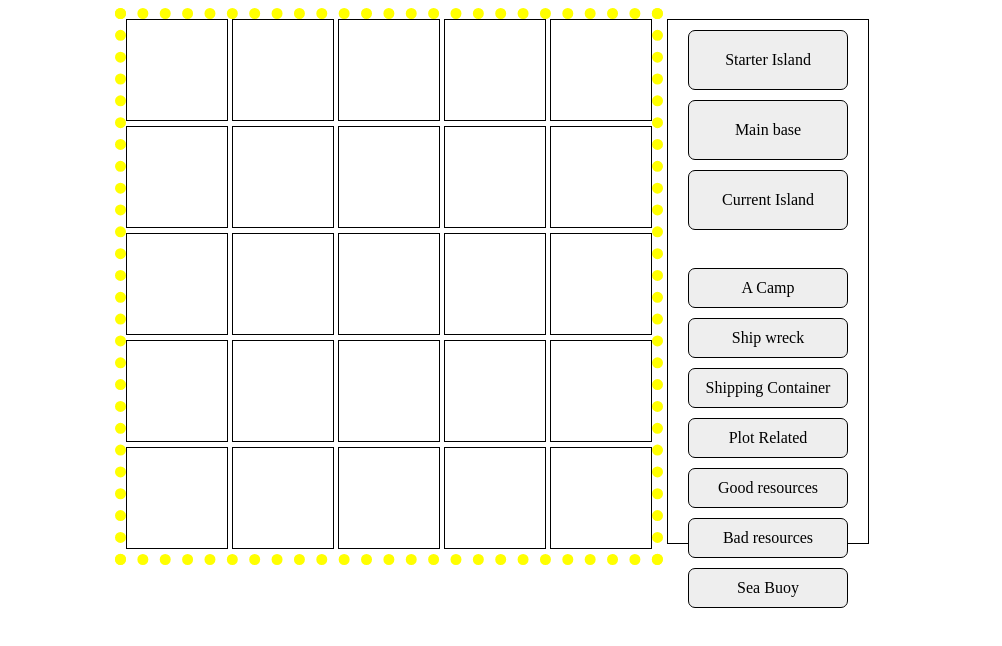
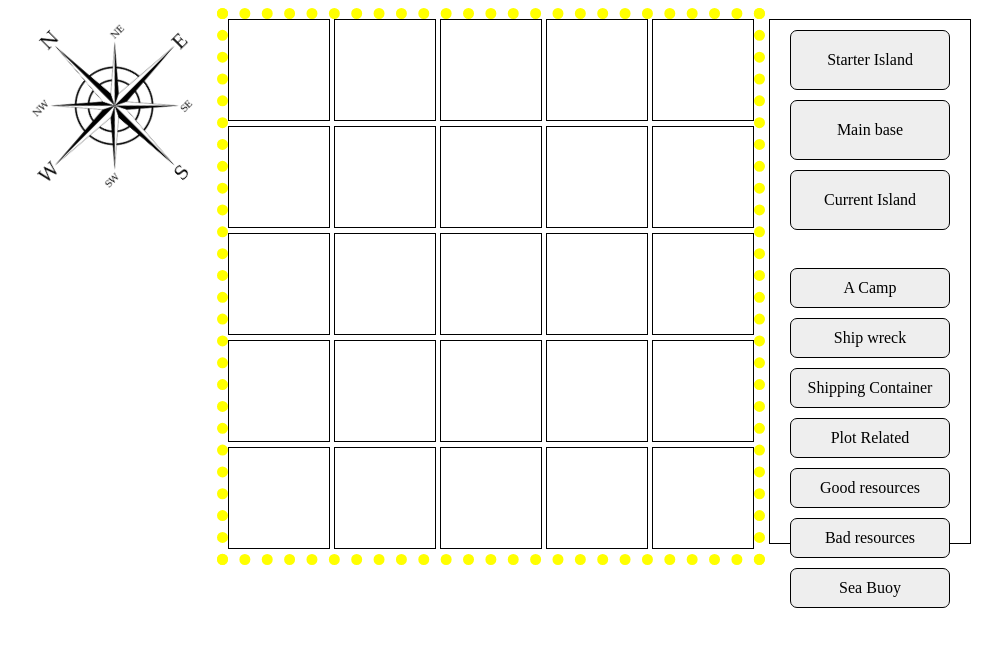
Before and after one commit to alexpapworth/stranded-deep-map, a plain HTML site: page index.html in a window 1280 px wide. Shown: the whole page, without its empty margins (148-1150 px from the left). Drawn offline with Linux system fonts and the light colour scheme.

Commit message:
Add a compass

```diff
--- a/index.html
+++ b/index.html
@@ -7,6 +7,10 @@
 </head>
 <body>
   <div class="container">
+    <div id="compass" class="compass">
+      <img src="compass.png">
+    </div>
+
     <div id="map" class="map">
       <div id="row1">
         <div data-cell-id="1" class="cell"></div>
--- a/style.css
+++ b/style.css
@@ -15,6 +15,16 @@
   width: 200px;
   height: 523px;
   margin-top: 11px;
+}
+
+.compass {
+  display: inline-block;
+  vertical-align: top;
+}
+
+.compass img {
+  width: 200px;
+  transform: rotate(-45deg);
 }
 
 .cell {
```
Also changed, not shown: compass.png (added).
